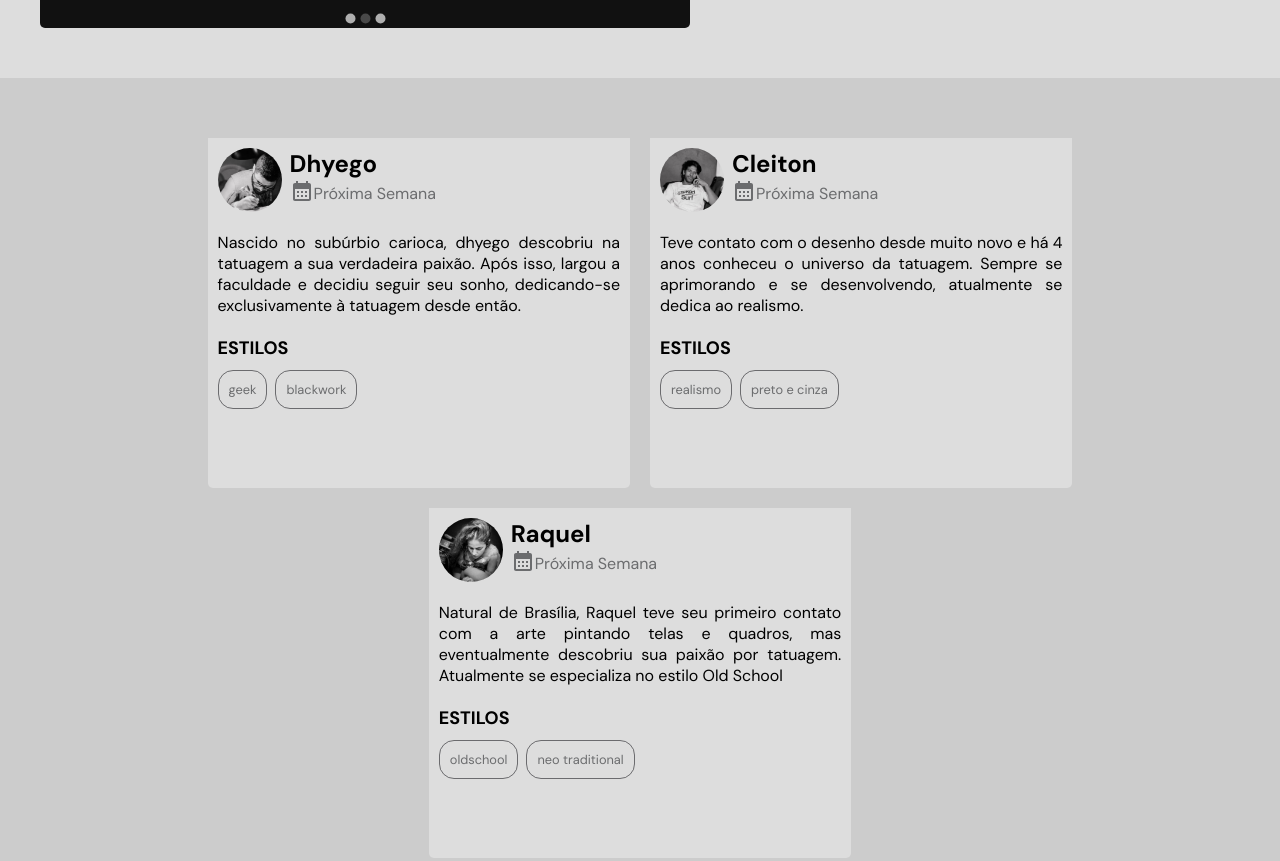
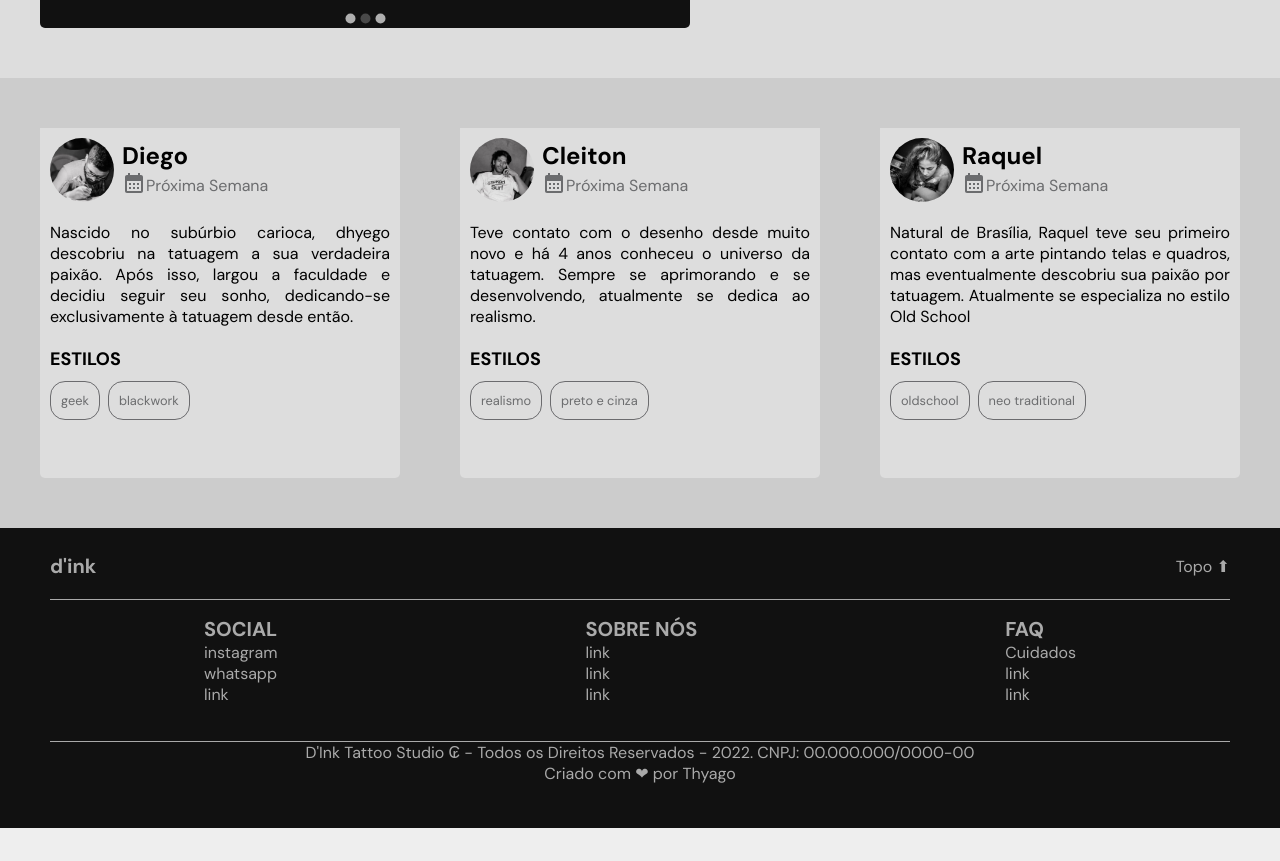
Before and after one commit to OThyagoCarvalho/dink-tattoo-studio, a Gatsby site: page / in a window 1280 px wide. Shown: the part 1404-2265 px from the top of the page. After the commit the page ends 2232 px from the top, so only its background shows below. Built offline with nearby package versions, Linux system fonts and the light colour scheme; Gatsby itself is replaced by a stand-in of ours.

Commit message:
improve about layout

```diff
--- a/src/components/About/Card/index.js
+++ b/src/components/About/Card/index.js
@@ -1,6 +1,6 @@
 import { Avatar } from '@mui/material';
 import React from 'react';
-import { CardContainer, CardBody, CardHead, TagsContainer } from './style';
+import { CardContainer, CardBody, CardHead, Tag, TagsContainer } from './style';
 import CalendarMonthIcon from '@mui/icons-material/CalendarMonth';
 
 export default function Card(props) {
@@ -23,11 +23,11 @@ export default function Card(props) {
                 <p>{props.description}</p>
                 <div>
                     <h4>ESTILOS</h4>
-                    <div>
+                    <TagsContainer>
                         {props.tags.map(tag => (
-                            <TagsContainer>{tag}</TagsContainer>
+                            <Tag>{tag}</Tag>
                         ))}
-                    </div>
+                    </TagsContainer>
                 </div>
             </CardBody>
         </CardContainer>
--- a/src/components/About/Card/style.js
+++ b/src/components/About/Card/style.js
@@ -2,16 +2,23 @@ import styled from 'styled-components';
 
 export const CardContainer = styled.div`
     width: auto;
-    max-width: 33%;
     min-width: 275px;
     min-height: 350px;
     background-color: var(--light-bg);
     position: relative;
+    margin-bottom: 50px;
     display: flex;
     flex-direction: column;
     border-radius: 5px;
-    margin: 10px;
+    /* margin: 10px; */
     justify-content: flex-start !important; // couldn't find a better way to force this setup because styling was being applied when making changes in developer tools but wasn't being applied in the final version
+
+    @media (min-width: 1200px) {
+        width: 30%;
+        min-width: 340px;
+        max-width: 560px;
+        margin-bottom: 0;
+    }
 `;
 
 export const CardHead = styled.div`
@@ -44,6 +51,7 @@ export const CardHead = styled.div`
 export const CardBody = styled.div`
     padding: 10px;
     display: flex;
+    flex-direction: column;
     justify-content: center;
     height: 100%;
     color: #000;
@@ -65,11 +73,13 @@ export const CardBody = styled.div`
             font-weight: bold;
             margin-bottom: 10px;
         }
-
     }
 `;
+export const TagsContainer = styled.div`
+    display: flex;
+`;
 
-export const TagsContainer = styled.div`
+export const Tag = styled.div`
     background-color: transparent;
     font-size: 0.8rem;
     color: var(--greyed-out);
--- a/src/components/About/index.js
+++ b/src/components/About/index.js
@@ -1,6 +1,6 @@
 import React from 'react';
 import Card from './Card/index';
-import { Container } from './style';
+import { MaxContentContainer, SectionContainer } from './style';
 import dhyego from  '../../images/dhyego.png'
 import cleyton from  '../../images/cleyton.png'
 import raquel from  '../../images/raquel.png'
@@ -8,8 +8,8 @@ import raquel from  '../../images/raquel.png'
 
 export default function About() {
     const employees = {
-        dhyego: {
-            name: 'dhyego',
+        diego: {
+            name: 'diego',
             description: `Nascido no subúrbio carioca, dhyego descobriu na
             tatuagem a sua verdadeira paixão. Após isso, largou a
             faculdade e decidiu seguir seu sonho, dedicando-se
@@ -19,7 +19,7 @@ export default function About() {
 
             tags: ['geek', 'blackwork']
         },
-        cleyton: {
+        cleiton: {
             name: '300TATTOO',
             description: `Teve contato com o desenho desde muito novo e há 4 anos conheceu o universo da tatuagem. Sempre se aprimorando e se desenvolvendo, atualmente se dedica ao realismo.`,
             avatarUrl:
@@ -36,21 +36,21 @@ export default function About() {
     };
 
     return (
-        <Container id="about">
-            <div>
+        <SectionContainer id="about">
+            <MaxContentContainer>
                 <Card
-                    key={employees.dhyego.name}
-                    name="Dhyego"
-                    description={employees.dhyego.description}
-                    tags={employees.dhyego.tags}
-                    avatarUrl={employees.dhyego.avatarUrl}
+                    key={employees.diego.name}
+                    name="Diego"
+                    description={employees.diego.description}
+                    tags={employees.diego.tags}
+                    avatarUrl={employees.diego.avatarUrl}
                 />
                  <Card
-                    key={employees.cleyton.name}
+                    key={employees.cleiton.name}
                     name="Cleiton"
-                    description={employees.cleyton.description}
-                    tags={employees.cleyton.tags}
-                    avatarUrl={employees.cleyton.avatarUrl}
+                    description={employees.cleiton.description}
+                    tags={employees.cleiton.tags}
+                    avatarUrl={employees.cleiton.avatarUrl}
                 />
                 <Card
                     key={employees.raquel.name}
@@ -59,8 +59,8 @@ export default function About() {
                     tags={employees.raquel.tags}
                     avatarUrl={employees.raquel.avatarUrl}
                 />
-            </div>
-        </Container>
+            </MaxContentContainer>
+        </SectionContainer>
 
     );
 }
--- a/src/components/About/style.js
+++ b/src/components/About/style.js
@@ -1,9 +1,10 @@
 import styled from 'styled-components';
 
-export const Container = styled.div`
+export const SectionContainer = styled.section`
     display: flex;
     flex-direction: column;
     align-items: center;
+    justify-content: center;
     background: #ccc;
     min-height: 100%;
     padding: 50px 0;
@@ -17,10 +18,24 @@ export const Container = styled.div`
         margin-bottom: 2.5rem;
     }
 
-    div {
-        display: flex;
-        flex-wrap: wrap;
-        justify-content: center;
-        align-items: flex-start;
+`;
+
+export const MaxContentContainer = styled.div`
+    width: 100%;
+    max-width: var(--max-content-px-width);
+    padding: 0 var(--lg-padding);
+    margin: 0 auto;
+    display: flex;
+    flex-wrap: wrap;
+    justify-content: space-between;
+    align-items: flex-start;
+    width: 100%;
+
+    @media (max-width: 1024px) {
+        padding: var(--md-padding);
+    }
+
+    @media (max-width: 768px) {
+        padding: var(--sm-padding);
     }
 `;
```
